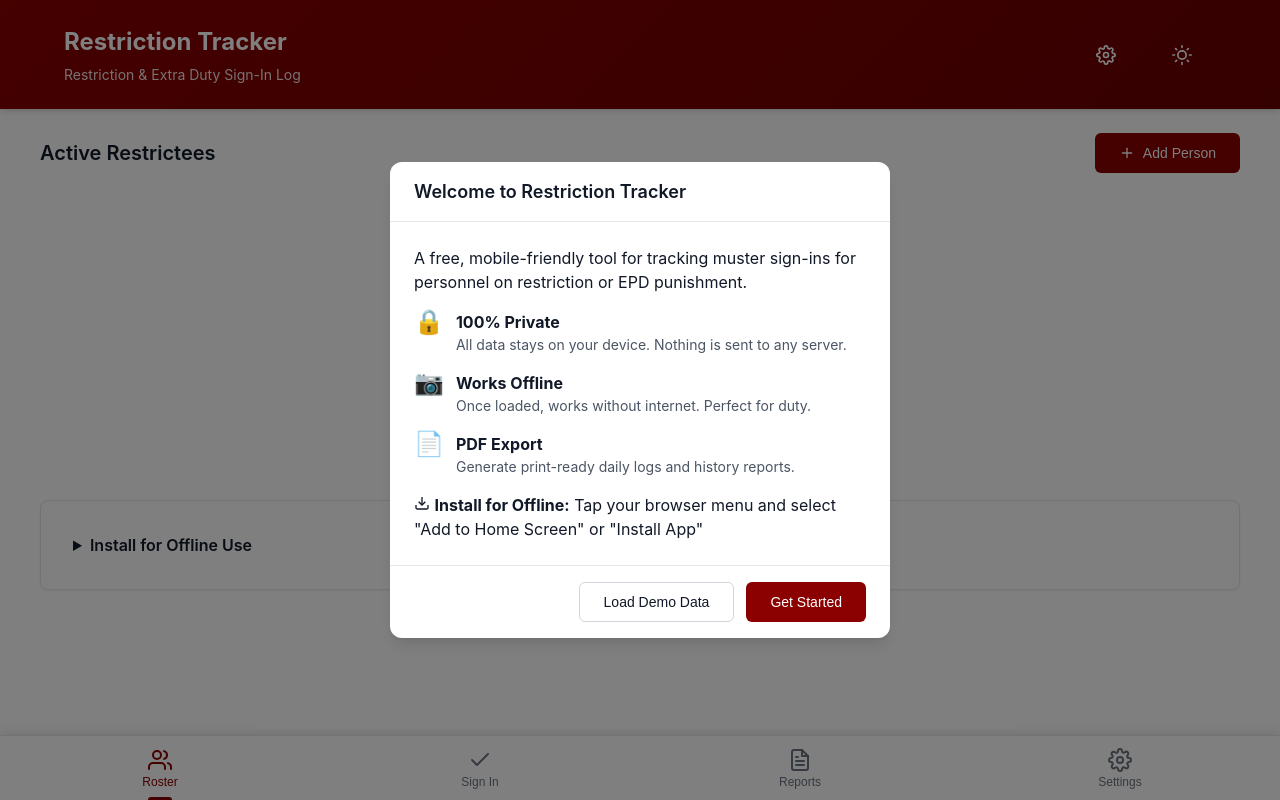
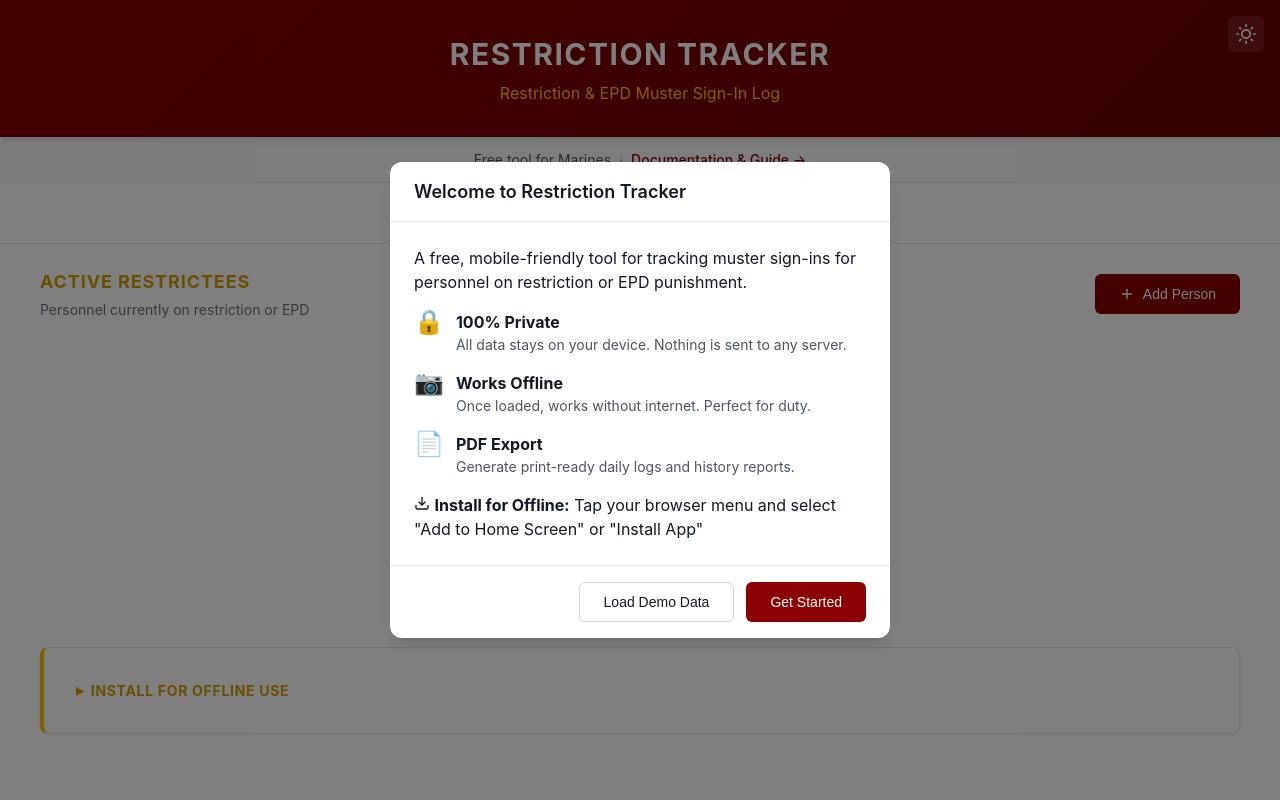
Before and after one commit to jeranaias/restriction-tracker, a plain HTML site: page index.html in a window 1280 px wide. Shown: the top 800 px of the page. Drawn offline with Linux system fonts and the light colour scheme.

Commit message:
feat: Update design to match OSMEAC/Award Write-up pattern (v1.5.0)
- Centered header with gradient and gold subtitle
- Top tabs navigation replacing bottom nav bar
- Gold left border accent on section cards
- ALL CAPS section titles with gold color
- Added "Free tool for Marines" tagline with docs link
- Theme toggle moved to header top-right corner
- Helper text added below section titles

```diff
--- a/css/styles.css
+++ b/css/styles.css
@@ -245,56 +245,177 @@ body {
 }
 
 /* ============================================
-   Header
+   Header - Centered Design Pattern
    ============================================ */
 .header {
   background: linear-gradient(135deg, var(--primary) 0%, var(--primary-dark) 100%);
   color: var(--white);
-  padding: var(--space-4) 0;
+  padding: var(--space-6) var(--space-4);
   box-shadow: var(--shadow-md);
-}
-
-.header__content {
-  display: flex;
-  justify-content: space-between;
+  position: relative;
+  text-align: center;
+}
+
+.header__center {
+  display: flex;
+  flex-direction: column;
   align-items: center;
+  gap: var(--space-1);
 }
 
 .header__title {
-  font-size: var(--text-xl);
+  font-size: var(--text-2xl);
   font-weight: var(--font-bold);
-  margin-bottom: var(--space-1);
+  letter-spacing: 0.05em;
+  margin: 0;
 }
 
 .header__subtitle {
-  font-size: var(--text-xs);
-  opacity: 0.9;
-}
-
-.header__actions {
-  display: flex;
-  gap: var(--space-2);
-}
-
-.header__actions .btn--ghost {
+  font-size: var(--text-sm);
+  color: var(--gold);
+  opacity: 1;
+  margin: 0;
+}
+
+.header__theme-toggle {
+  position: absolute;
+  top: var(--space-4);
+  right: var(--space-4);
+  background: rgba(255, 255, 255, 0.1);
+  border: none;
+  border-radius: var(--radius-md);
+  padding: var(--space-2);
   color: var(--white);
-}
-
-.header__actions .btn--ghost:hover {
-  background: rgba(255, 255, 255, 0.1);
+  cursor: pointer;
+  transition: background 0.15s ease;
+  display: flex;
+  align-items: center;
+  justify-content: center;
+}
+
+.header__theme-toggle:hover {
+  background: rgba(255, 255, 255, 0.2);
 }
 
 @media (min-width: 640px) {
   .header {
-    padding: var(--space-6) 0;
+    padding: var(--space-8) var(--space-4);
   }
 
   .header__title {
-    font-size: var(--text-2xl);
+    font-size: var(--text-3xl);
   }
 
   .header__subtitle {
-    font-size: var(--text-sm);
+    font-size: var(--text-base);
+  }
+}
+
+/* ============================================
+   Tagline - "Free tool for Marines"
+   ============================================ */
+.tagline {
+  display: flex;
+  align-items: center;
+  justify-content: center;
+  gap: var(--space-2);
+  padding: var(--space-3) var(--space-4);
+  background: var(--bg-secondary);
+  border-bottom: 1px solid var(--border-light);
+  font-size: var(--text-sm);
+  color: var(--text-secondary);
+}
+
+.tagline__separator {
+  color: var(--text-tertiary);
+}
+
+.tagline__link {
+  color: var(--primary);
+  text-decoration: none;
+  font-weight: var(--font-medium);
+}
+
+.tagline__link:hover {
+  text-decoration: underline;
+}
+
+/* ============================================
+   Top Tabs Navigation
+   ============================================ */
+.top-tabs {
+  display: flex;
+  justify-content: center;
+  gap: var(--space-1);
+  padding: var(--space-3) var(--space-4);
+  background: var(--bg-primary);
+  border-bottom: 1px solid var(--border-light);
+  flex-wrap: wrap;
+}
+
+.top-tabs__tab {
+  display: inline-flex;
+  align-items: center;
+  gap: var(--space-2);
+  padding: var(--space-2) var(--space-4);
+  background: none;
+  border: none;
+  border-bottom: 2px solid transparent;
+  color: var(--text-secondary);
+  font-size: var(--text-sm);
+  font-weight: var(--font-medium);
+  cursor: pointer;
+  transition: color 0.15s ease, border-color 0.15s ease;
+  position: relative;
+}
+
+.top-tabs__tab:hover {
+  color: var(--text-primary);
+}
+
+.top-tabs__tab--active {
+  color: var(--primary);
+  border-bottom-color: var(--primary);
+}
+
+.top-tabs__tab svg {
+  width: 18px;
+  height: 18px;
+  stroke: currentColor;
+}
+
+.top-tabs__badge {
+  position: absolute;
+  top: 0;
+  right: 0;
+  min-width: 18px;
+  height: 18px;
+  padding: 0 5px;
+  background: var(--error);
+  color: white;
+  font-size: 10px;
+  font-weight: var(--font-bold);
+  border-radius: 9px;
+  display: flex;
+  align-items: center;
+  justify-content: center;
+}
+
+@media (max-width: 480px) {
+  .top-tabs {
+    gap: 0;
+  }
+
+  .top-tabs__tab {
+    flex: 1;
+    justify-content: center;
+    padding: var(--space-3) var(--space-2);
+    font-size: var(--text-xs);
+  }
+
+  .top-tabs__tab svg {
+    width: 16px;
+    height: 16px;
   }
 }
 
@@ -327,9 +448,17 @@ body {
 }
 
 .view__title {
-  font-size: var(--text-xl);
-  font-weight: var(--font-semibold);
-  color: var(--text-primary);
+  font-size: var(--text-lg);
+  font-weight: var(--font-bold);
+  color: var(--gold-dark);
+  text-transform: uppercase;
+  letter-spacing: 0.05em;
+}
+
+.view__helper {
+  font-size: var(--text-sm);
+  color: var(--text-tertiary);
+  margin-top: var(--space-1);
 }
 
 .view__back {
@@ -576,11 +705,12 @@ legend {
 }
 
 /* ============================================
-   Cards
+   Cards - with Gold Accent
    ============================================ */
 .card {
   background: var(--surface);
   border: 1px solid var(--border-light);
+  border-left: 4px solid var(--gold);
   border-radius: var(--radius-lg);
   padding: var(--space-4);
   box-shadow: var(--shadow-sm);
@@ -591,6 +721,10 @@ legend {
   box-shadow: var(--shadow-md);
 }
 
+.card--no-accent {
+  border-left: 1px solid var(--border-light);
+}
+
 .card__header {
   margin-bottom: var(--space-3);
   padding-bottom: var(--space-3);
@@ -598,9 +732,11 @@ legend {
 }
 
 .card__title {
-  font-size: var(--text-base);
-  font-weight: var(--font-semibold);
-  color: var(--text-primary);
+  font-size: var(--text-sm);
+  font-weight: var(--font-bold);
+  color: var(--gold-dark);
+  text-transform: uppercase;
+  letter-spacing: 0.05em;
 }
 
 .card__subtitle {
@@ -1334,14 +1470,14 @@ legend {
 }
 
 /* ============================================
-   Bottom Navigation
+   Bottom Navigation (Hidden - using top tabs now)
    ============================================ */
 .bottom-nav {
+  display: none;
   position: fixed;
   bottom: 0;
   left: 0;
   right: 0;
-  display: flex;
   justify-content: space-around;
   align-items: stretch;
   background: var(--surface);
@@ -1417,17 +1553,8 @@ legend {
   position: relative;
 }
 
-/* Adjust main content for bottom nav */
+/* Main content padding - no bottom nav needed */
 .main-content {
-  padding-bottom: 80px;
-}
-
-/* Hide bottom nav when in form view */
-body.form-active .bottom-nav {
-  display: none;
-}
-
-body.form-active .main-content {
   padding-bottom: var(--space-4);
 }
 
@@ -1436,7 +1563,7 @@ body.form-active .main-content {
    ============================================ */
 .footer {
   margin-top: var(--space-12);
-  margin-bottom: 80px;
+  margin-bottom: 0;
   padding: var(--space-8) 0;
   border-top: 1px solid var(--border-light);
   background: var(--bg-secondary);
--- a/index.html
+++ b/index.html
@@ -36,20 +36,7 @@
 
   <!-- Header -->
   <header class="header no-print">
-    <div class="container">
-      <div class="header__content">
-        <div>
-          <h1 class="header__title">Restriction Tracker</h1>
-          <p class="header__subtitle">Restriction & Extra Duty Sign-In Log</p>
-        </div>
-        <div class="header__actions">
-          <button type="button" class="btn btn--ghost" id="settings-btn" aria-label="Settings">
-            <svg width="20" height="20" viewBox="0 0 24 24" fill="none" stroke="currentColor" stroke-width="2" stroke-linecap="round" stroke-linejoin="round">
-              <circle cx="12" cy="12" r="3"></circle>
-              <path d="M19.4 15a1.65 1.65 0 0 0 .33 1.82l.06.06a2 2 0 0 1 0 2.83 2 2 0 0 1-2.83 0l-.06-.06a1.65 1.65 0 0 0-1.82-.33 1.65 1.65 0 0 0-1 1.51V21a2 2 0 0 1-2 2 2 2 0 0 1-2-2v-.09A1.65 1.65 0 0 0 9 19.4a1.65 1.65 0 0 0-1.82.33l-.06.06a2 2 0 0 1-2.83 0 2 2 0 0 1 0-2.83l.06-.06a1.65 1.65 0 0 0 .33-1.82 1.65 1.65 0 0 0-1.51-1H3a2 2 0 0 1-2-2 2 2 0 0 1 2-2h.09A1.65 1.65 0 0 0 4.6 9a1.65 1.65 0 0 0-.33-1.82l-.06-.06a2 2 0 0 1 0-2.83 2 2 0 0 1 2.83 0l.06.06a1.65 1.65 0 0 0 1.82.33H9a1.65 1.65 0 0 0 1-1.51V3a2 2 0 0 1 2-2 2 2 0 0 1 2 2v.09a1.65 1.65 0 0 0 1 1.51 1.65 1.65 0 0 0 1.82-.33l.06-.06a2 2 0 0 1 2.83 0 2 2 0 0 1 0 2.83l-.06.06a1.65 1.65 0 0 0-.33 1.82V9a1.65 1.65 0 0 0 1.51 1H21a2 2 0 0 1 2 2 2 2 0 0 1-2 2h-.09a1.65 1.65 0 0 0-1.51 1z"></path>
-            </svg>
-          </button>
-          <button type="button" class="btn btn--ghost" id="theme-btn" aria-label="Toggle theme">
+    <button type="button" class="header__theme-toggle" id="theme-btn" aria-label="Toggle theme">
       <svg width="20" height="20" viewBox="0 0 24 24" fill="none" stroke="currentColor" stroke-width="2" stroke-linecap="round" stroke-linejoin="round">
         <circle cx="12" cy="12" r="5"></circle>
         <line x1="12" y1="1" x2="12" y2="3"></line>
@@ -62,10 +49,54 @@
         <line x1="18.36" y1="5.64" x2="19.78" y2="4.22"></line>
       </svg>
     </button>
-        </div>
-      </div>
+    <div class="header__center">
+      <h1 class="header__title">RESTRICTION TRACKER</h1>
+      <p class="header__subtitle">Restriction & EPD Muster Sign-In Log</p>
     </div>
   </header>
+
+  <!-- Tagline -->
+  <div class="tagline no-print">
+    <span>Free tool for Marines</span>
+    <span class="tagline__separator">·</span>
+    <a href="https://github.com/jeranaias/restriction-tracker#readme" target="_blank" class="tagline__link">Documentation & Guide →</a>
+  </div>
+
+  <!-- Top Navigation Tabs -->
+  <nav class="top-tabs no-print" id="top-tabs">
+    <button type="button" class="top-tabs__tab top-tabs__tab--active" data-tab="roster">
+      <svg width="18" height="18" viewBox="0 0 24 24" fill="none" stroke="currentColor" stroke-width="2">
+        <path d="M17 21v-2a4 4 0 0 0-4-4H5a4 4 0 0 0-4 4v2"></path>
+        <circle cx="9" cy="7" r="4"></circle>
+        <path d="M23 21v-2a4 4 0 0 0-3-3.87"></path>
+        <path d="M16 3.13a4 4 0 0 1 0 7.75"></path>
+      </svg>
+      Roster
+    </button>
+    <button type="button" class="top-tabs__tab" data-tab="signin">
+      <svg width="18" height="18" viewBox="0 0 24 24" fill="none" stroke="currentColor" stroke-width="2">
+        <polyline points="20 6 9 17 4 12"></polyline>
+      </svg>
+      Sign In
+      <span class="top-tabs__badge" id="signin-badge" style="display: none;"></span>
+    </button>
+    <button type="button" class="top-tabs__tab" data-tab="reports">
+      <svg width="18" height="18" viewBox="0 0 24 24" fill="none" stroke="currentColor" stroke-width="2">
+        <path d="M14 2H6a2 2 0 0 0-2 2v16a2 2 0 0 0 2 2h12a2 2 0 0 0 2-2V8z"></path>
+        <polyline points="14 2 14 8 20 8"></polyline>
+        <line x1="16" y1="13" x2="8" y2="13"></line>
+        <line x1="16" y1="17" x2="8" y2="17"></line>
+      </svg>
+      Reports
+    </button>
+    <button type="button" class="top-tabs__tab" data-tab="settings" id="settings-btn">
+      <svg width="18" height="18" viewBox="0 0 24 24" fill="none" stroke="currentColor" stroke-width="2">
+        <circle cx="12" cy="12" r="3"></circle>
+        <path d="M19.4 15a1.65 1.65 0 0 0 .33 1.82l.06.06a2 2 0 0 1 0 2.83 2 2 0 0 1-2.83 0l-.06-.06a1.65 1.65 0 0 0-1.82-.33 1.65 1.65 0 0 0-1 1.51V21a2 2 0 0 1-2 2 2 2 0 0 1-2-2v-.09A1.65 1.65 0 0 0 9 19.4a1.65 1.65 0 0 0-1.82.33l-.06.06a2 2 0 0 1-2.83 0 2 2 0 0 1 0-2.83l.06-.06a1.65 1.65 0 0 0 .33-1.82 1.65 1.65 0 0 0-1.51-1H3a2 2 0 0 1-2-2 2 2 0 0 1 2-2h.09A1.65 1.65 0 0 0 4.6 9a1.65 1.65 0 0 0-.33-1.82l-.06-.06a2 2 0 0 1 0-2.83 2 2 0 0 1 2.83 0l.06.06a1.65 1.65 0 0 0 1.82.33H9a1.65 1.65 0 0 0 1-1.51V3a2 2 0 0 1 2-2 2 2 0 0 1 2 2v.09a1.65 1.65 0 0 0 1 1.51 1.65 1.65 0 0 0 1.82-.33l.06-.06a2 2 0 0 1 2.83 0 2 2 0 0 1 0 2.83l-.06.06a1.65 1.65 0 0 0-.33 1.82V9a1.65 1.65 0 0 0 1.51 1H21a2 2 0 0 1 2 2 2 2 0 0 1-2 2h-.09a1.65 1.65 0 0 0-1.51 1z"></path>
+      </svg>
+      Settings
+    </button>
+  </nav>
 
   <!-- Main Content -->
   <main id="main" class="container main-content">
@@ -73,7 +104,10 @@
     <!-- Roster View (Default) -->
     <section id="roster-view" class="view view--active">
       <div class="view__header">
+        <div>
           <h2 class="view__title">Active Restrictees</h2>
+          <p class="view__helper">Personnel currently on restriction or EPD</p>
+        </div>
         <button type="button" class="btn btn--primary" id="add-person-btn">
           <svg width="16" height="16" viewBox="0 0 24 24" fill="none" stroke="currentColor" stroke-width="2" stroke-linecap="round" stroke-linejoin="round">
             <line x1="12" y1="5" x2="12" y2="19"></line>
--- a/js/app.js
+++ b/js/app.js
@@ -34,7 +34,7 @@ function installPWA() {
 }
 
 const App = {
-  VERSION: '1.4.0',
+  VERSION: '1.5.0',
   installPWA,
   FIRST_RUN_KEY: 'restriction-tracker-welcomed',
 
@@ -202,19 +202,32 @@ const App = {
       });
     }
 
-    // Bottom navigation
-    document.getElementById('nav-roster').addEventListener('click', () => {
+    // Top tabs navigation
+    document.querySelectorAll('.top-tabs__tab').forEach(tab => {
+      tab.addEventListener('click', (e) => {
+        const tabName = e.currentTarget.dataset.tab;
+        this.handleTabClick(tabName);
+      });
+    });
+
+    // Bottom navigation (legacy, kept for compatibility)
+    const navRoster = document.getElementById('nav-roster');
+    const navSignin = document.getElementById('nav-signin');
+    const navReports = document.getElementById('nav-reports');
+    const navSettings = document.getElementById('nav-settings');
+
+    if (navRoster) navRoster.addEventListener('click', () => {
       this.showRosterView();
       this.updateBottomNav('roster');
     });
-    document.getElementById('nav-signin').addEventListener('click', () => {
+    if (navSignin) navSignin.addEventListener('click', () => {
       this.showQuickSignIn();
     });
-    document.getElementById('nav-reports').addEventListener('click', () => {
+    if (navReports) navReports.addEventListener('click', () => {
       this.showReportView();
       this.updateBottomNav('reports');
     });
-    document.getElementById('nav-settings').addEventListener('click', () => {
+    if (navSettings) navSettings.addEventListener('click', () => {
       this.showSettingsModal();
     });
 
@@ -336,9 +349,45 @@ const App = {
   },
 
   /**
-   * Update bottom navigation active state
+   * Handle top tab click
+   */
+  handleTabClick(tabName) {
+    switch (tabName) {
+      case 'roster':
+        this.showRosterView();
+        break;
+      case 'signin':
+        this.showQuickSignIn();
+        break;
+      case 'reports':
+        this.showReportView();
+        break;
+      case 'settings':
+        this.showSettingsModal();
+        break;
+    }
+  },
+
+  /**
+   * Update top tabs active state
+   */
+  updateTopTabs(activeTab) {
+    document.querySelectorAll('.top-tabs__tab').forEach(tab => {
+      tab.classList.remove('top-tabs__tab--active');
+    });
+    const activeTabEl = document.querySelector(`.top-tabs__tab[data-tab="${activeTab}"]`);
+    if (activeTabEl) {
+      activeTabEl.classList.add('top-tabs__tab--active');
+    }
+  },
+
+  /**
+   * Update bottom navigation active state (legacy)
    */
   updateBottomNav(activeTab) {
+    // Update top tabs as well
+    this.updateTopTabs(activeTab);
+
     document.querySelectorAll('.bottom-nav__item').forEach(item => {
       item.classList.remove('bottom-nav__item--active');
     });
@@ -542,7 +591,20 @@ const App = {
       });
     });
 
+    // Update top tabs badge
+    const signinBadge = document.getElementById('signin-badge');
+    if (signinBadge) {
+      if (pendingCount > 0) {
+        signinBadge.textContent = pendingCount;
+        signinBadge.style.display = 'flex';
+      } else {
+        signinBadge.style.display = 'none';
+      }
+    }
+
+    // Also update bottom nav badge (legacy)
     const navSignIn = document.getElementById('nav-signin');
+    if (navSignIn) {
       let badge = navSignIn.querySelector('.bottom-nav__badge');
 
       if (pendingCount > 0) {
@@ -554,6 +616,7 @@ const App = {
         badge.textContent = pendingCount;
       } else if (badge) {
         badge.remove();
+      }
     }
   },
 
--- a/service-worker.js
+++ b/service-worker.js
@@ -1,10 +1,10 @@
 /**
  * Service Worker for Restriction Tracker PWA
  * Enables offline functionality with cache-first strategy
- * Version 1.1.0
+ * Version 1.5.0
  */
 
-const CACHE_NAME = 'restriction-tracker-v1.4.0';
+const CACHE_NAME = 'restriction-tracker-v1.5.0';
 const urlsToCache = [
   './',
   './index.html',
```
Also changed, not shown: 1 other file. Lines whose indentation alone changed are shown as unchanged.
